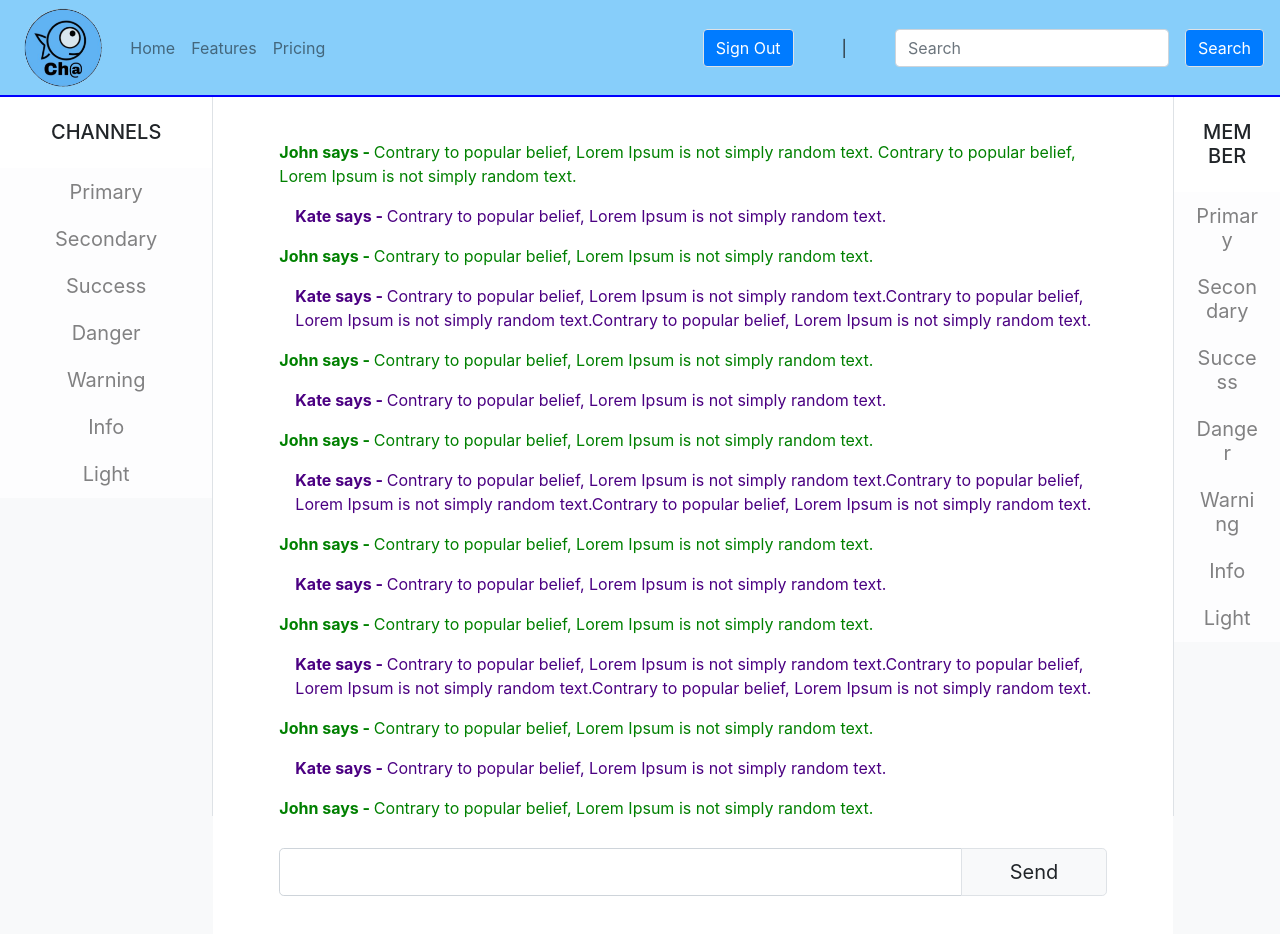
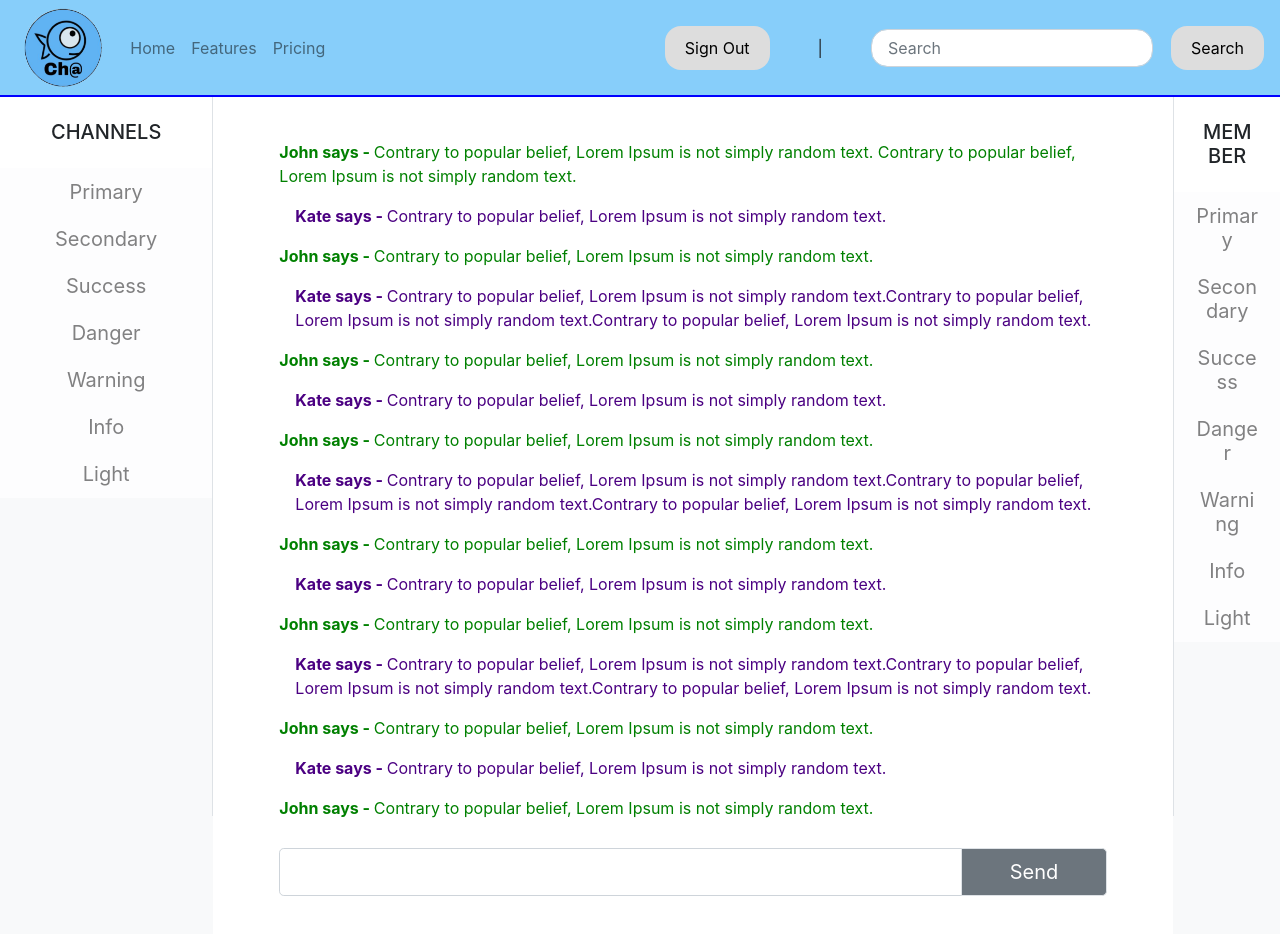
Before and after one commit to catnap89/HelloWorldCommunity, a React (Create React App) app in the folder client/: page /community/1 in a window 1280 px wide. Shown: the top 934 px of the page. Built offline with nearby package versions, Linux system fonts and the light colour scheme.

Commit message:
button change navbar top

```diff
--- a/client/src/components/Chatbox/index.js
+++ b/client/src/components/Chatbox/index.js
@@ -86,7 +86,7 @@ const Chatbox = (props) => (
                 aria-describedby="basic-addon2"
             />
             <InputGroup.Append>
-                <Button variant="light border pl-5 pr-5">Send</Button>
+                <Button variant="secondary border pl-5 pr-5">Send</Button>
             </InputGroup.Append>
             </InputGroup>
         </Card.Footer>
--- a/client/src/components/Top/index.js
+++ b/client/src/components/Top/index.js
@@ -18,9 +18,9 @@ const Top = (props) => (
     <Nav.Link href="#pricing">Pricing</Nav.Link>
   </Nav>
   <Form inline>
-  <Button variant="primary border mr-5">Sign Out</Button><span> | </span>
-    <FormControl type="text" placeholder="Search" className="mr-sm-3 ml-5" />
-    <Button className ="mr-3" variant="primary border">Search</Button>
+  <Button className="button mr-5" variant="dark">Sign Out</Button><span> | </span>
+    <FormControl type="text" placeholder="Search" className=" p-3 mr-3 ml-5 form" />
+    <Button className ="mr-3 button" variant="dark">Search</Button>
   </Form>
 </Navbar>
 )
--- a/client/src/components/Top/top.css
+++ b/client/src/components/Top/top.css
@@ -1,9 +1,24 @@
 .topbar {
-    /* background-color: lightskyblue; */
+    background-color: lightskyblue;
    border-bottom-width: 2px !important;
     border-color: blue !important;
 }
 
-.topbar {
-    background-color: lightskyblue;
-}
+.button {
+    background-color: #ddd;
+    border: none;
+    color: black;
+    padding: 10px 20px;
+    text-align: center;
+    text-decoration: none;
+    display: inline-block;
+    margin: 4px 2px;
+    cursor: pointer;
+    border-radius: 16px;
+  }
+
+
+  .form {
+    border-radius: 16px;
+
+  }
```
Also changed, not shown: client/src/components/Chatbox/chatbox.css (line endings or trailing spaces).
